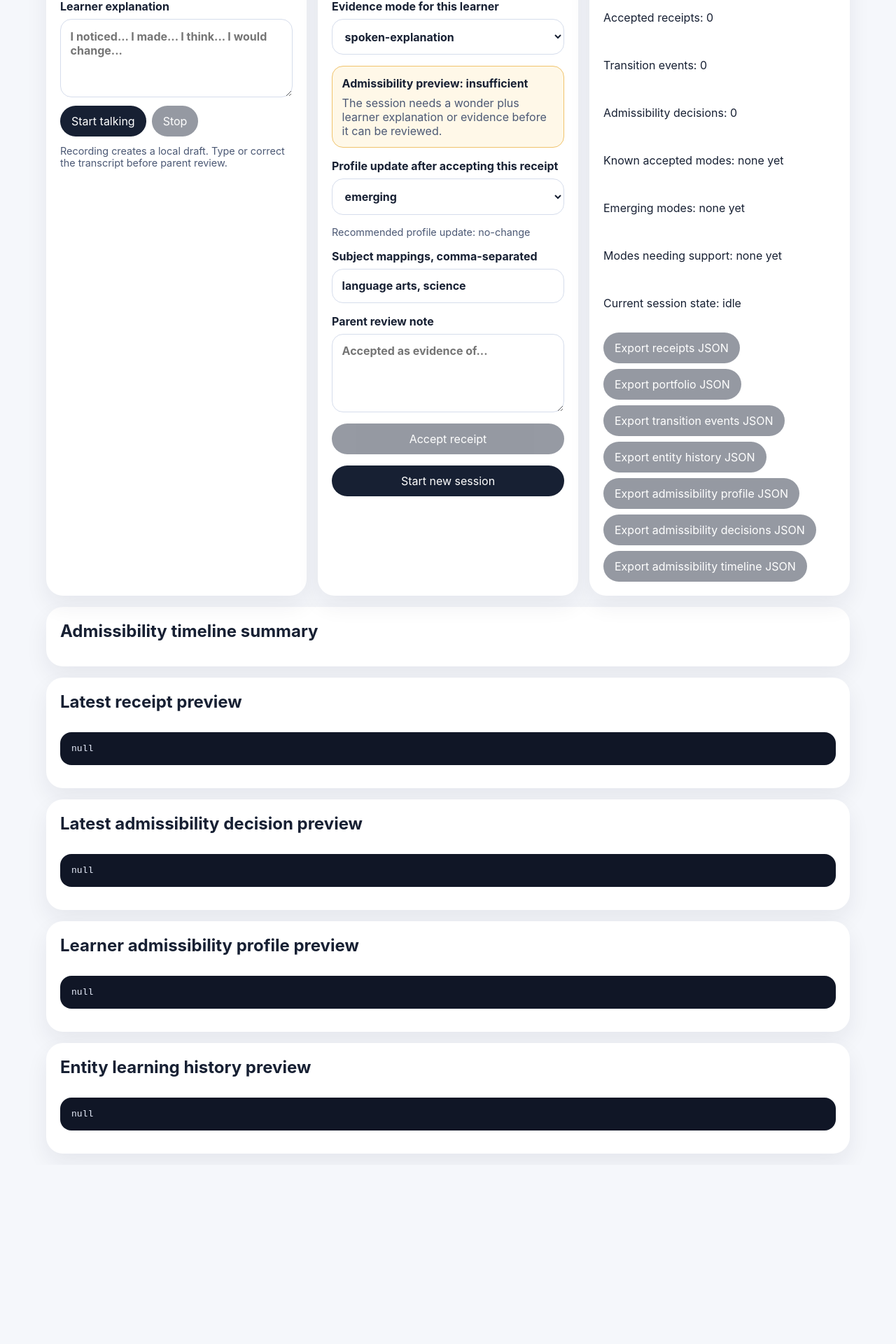
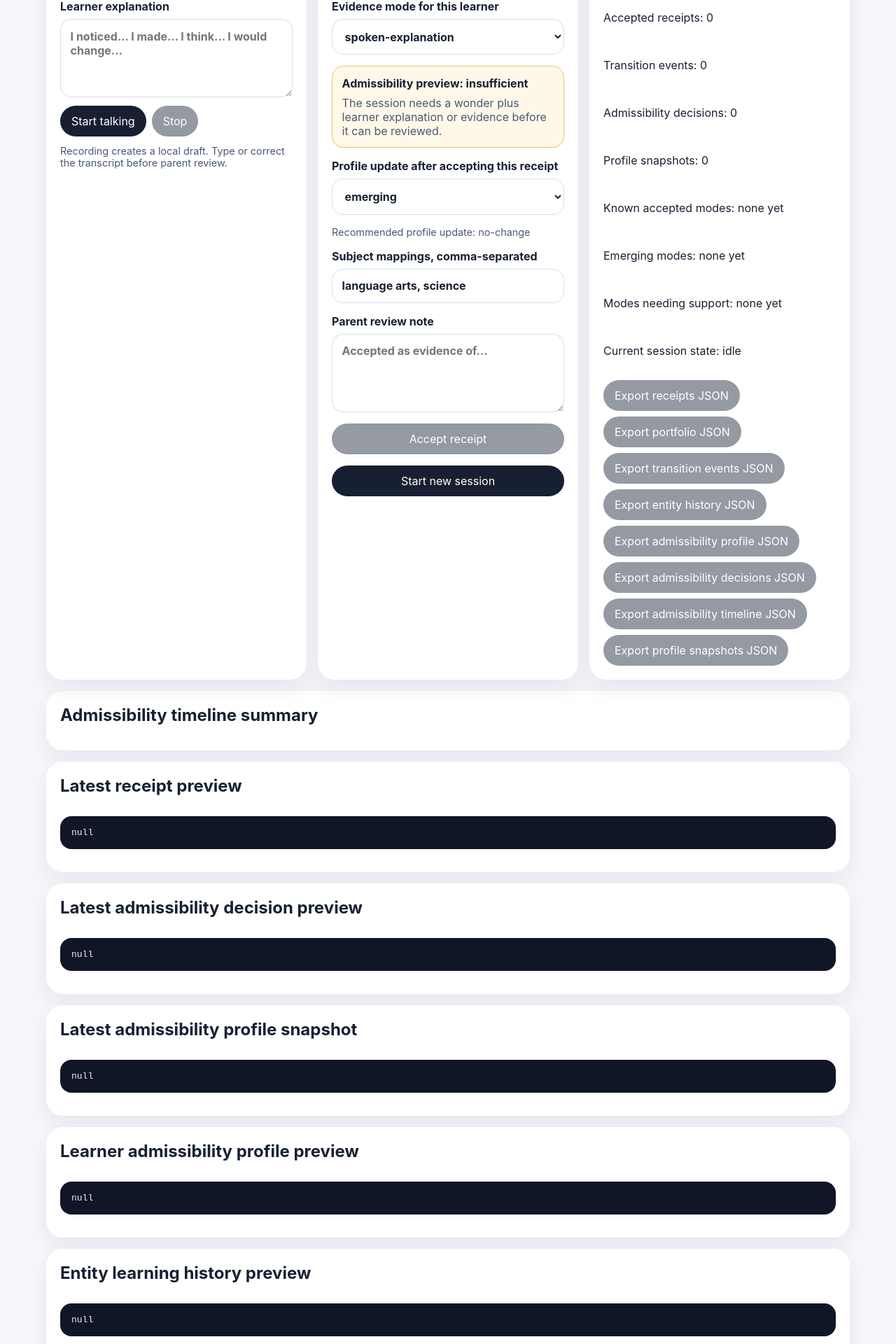
Before and after one commit to StegVerse-Labs/StegLearn, a React (Vite) app in the folder app/: page / in a window 1280 px wide. Shown: the part 842-2762 px from the top of the page at 70% size. Before the commit the page ends 2506 px from the top, so only its background shows below. Built offline with nearby package versions, Linux system fonts and the light colour scheme.

Commit message:
Wire admissibility profile snapshots into app

```diff
--- a/app/src/App.tsx
+++ b/app/src/App.tsx
@@ -15,6 +15,8 @@ import type {
   LearnerAdmissibilityProfile,
   ProfileUpdateDisposition,
 } from './admissibility';
+import { createAdmissibilityProfileSnapshot } from './admissibilitySnapshot';
+import type { AdmissibilityProfileSnapshot } from './admissibilitySnapshot';
 import { buildAdmissibilityTimeline } from './admissibilityTimeline';
 import { createReceiptAcceptedEvent, updateEntityHistory } from './history';
 import type { EntityLearningHistory, LearningTransitionEvent } from './history';
@@ -22,12 +24,14 @@ import type { ActivityType, ArtifactRecord, LearnerSession, LearningReceipt, Por
 import {
   exportJson,
   loadAdmissibilityDecisions,
+  loadAdmissibilityProfileSnapshots,
   loadEntityLearningHistory,
   loadLearnerAdmissibilityProfile,
   loadLearningTransitionEvents,
   loadPortfolio,
   loadReceipts,
   saveAdmissibilityDecisions,
+  saveAdmissibilityProfileSnapshots,
   saveEntityLearningHistory,
   saveLearnerAdmissibilityProfile,
   saveLearningTransitionEvents,
@@ -172,6 +176,7 @@ export default function App() {
   const [entityHistory, setEntityHistory] = useState<EntityLearningHistory | null>(() => loadEntityLearningHistory());
   const [admissibilityProfile, setAdmissibilityProfile] = useState<LearnerAdmissibilityProfile | null>(() => loadLearnerAdmissibilityProfile());
   const [admissibilityDecisions, setAdmissibilityDecisions] = useState<AdmissibilityDecision[]>(() => loadAdmissibilityDecisions());
+  const [admissibilitySnapshots, setAdmissibilitySnapshots] = useState<AdmissibilityProfileSnapshot[]>(() => loadAdmissibilityProfileSnapshots());
 
   const sessionValidation = useMemo(() => validateSessionForReview(session, artifacts), [session, artifacts]);
   const admissibilityPreview = useMemo(
@@ -188,6 +193,7 @@ export default function App() {
   const latestAdmissibilityDecision = admissibilityDecisions.length
     ? admissibilityDecisions[admissibilityDecisions.length - 1]
     : null;
+  const latestSnapshot = admissibilitySnapshots.length ? admissibilitySnapshots[admissibilitySnapshots.length - 1] : null;
 
   function updateSession(patch: Partial<LearnerSession>) {
     setValidationErrors([]);
@@ -300,9 +306,11 @@ export default function App() {
       profileUpdateDisposition,
     );
 
+    const snapshot = createAdmissibilityProfileSnapshot(nextAdmissibilityProfile, decision);
     const nextReceipts = [...receipts, receipt];
     const nextTransitionEvents = [...transitionEvents, transitionEvent];
     const nextAdmissibilityDecisions = [...admissibilityDecisions, decision];
+    const nextAdmissibilitySnapshots = [...admissibilitySnapshots, snapshot];
 
     setReceipts(nextReceipts);
     setTransitionEvents(nextTransitionEvents);
@@ -310,12 +318,14 @@ export default function App() {
     setEntityHistory(nextEntityHistory);
     setAdmissibilityProfile(nextAdmissibilityProfile);
     setAdmissibilityDecisions(nextAdmissibilityDecisions);
+    setAdmissibilitySnapshots(nextAdmissibilitySnapshots);
     saveReceipts(nextReceipts);
     saveLearningTransitionEvents(nextTransitionEvents);
     savePortfolio(nextPortfolio);
     saveEntityLearningHistory(nextEntityHistory);
     saveLearnerAdmissibilityProfile(nextAdmissibilityProfile);
     saveAdmissibilityDecisions(nextAdmissibilityDecisions);
+    saveAdmissibilityProfileSnapshots(nextAdmissibilitySnapshots);
     setValidationErrors([]);
     updateSession({ state: 'portfolio-saved' });
   }
@@ -438,6 +448,7 @@ export default function App() {
           <p>Accepted receipts: {receipts.length}</p>
           <p>Transition events: {transitionEvents.length}</p>
           <p>Admissibility decisions: {admissibilityDecisions.length}</p>
+          <p>Profile snapshots: {admissibilitySnapshots.length}</p>
           <p>Known accepted modes: {admissibilityProfile?.accepted_evidence_modes.join(', ') || 'none yet'}</p>
           <p>Emerging modes: {admissibilityProfile?.emerging_evidence_modes.join(', ') || 'none yet'}</p>
           <p>Modes needing support: {admissibilityProfile?.modes_needing_support.join(', ') || 'none yet'}</p>
@@ -450,6 +461,7 @@ export default function App() {
             <button type="button" disabled={!admissibilityProfile} onClick={() => exportJson('steglearn-admissibility-profile.json', admissibilityProfile)}>Export admissibility profile JSON</button>
             <button type="button" disabled={!admissibilityDecisions.length} onClick={() => exportJson('steglearn-admissibility-decisions.json', admissibilityDecisions)}>Export admissibility decisions JSON</button>
             <button type="button" disabled={!admissibilityDecisions.length} onClick={() => exportJson('steglearn-admissibility-timeline.json', admissibilityTimeline)}>Export admissibility timeline JSON</button>
+            <button type="button" disabled={!admissibilitySnapshots.length} onClick={() => exportJson('steglearn-admissibility-snapshots.json', admissibilitySnapshots)}>Export profile snapshots JSON</button>
           </div>
         </article>
       </section>
@@ -481,6 +493,11 @@ export default function App() {
       </section>
 
       <section className="card full">
+        <h2>Latest admissibility profile snapshot</h2>
+        <pre>{JSON.stringify(latestSnapshot, null, 2)}</pre>
+      </section>
+
+      <section className="card full">
         <h2>Learner admissibility profile preview</h2>
         <pre>{JSON.stringify(admissibilityProfile, null, 2)}</pre>
       </section>
```
